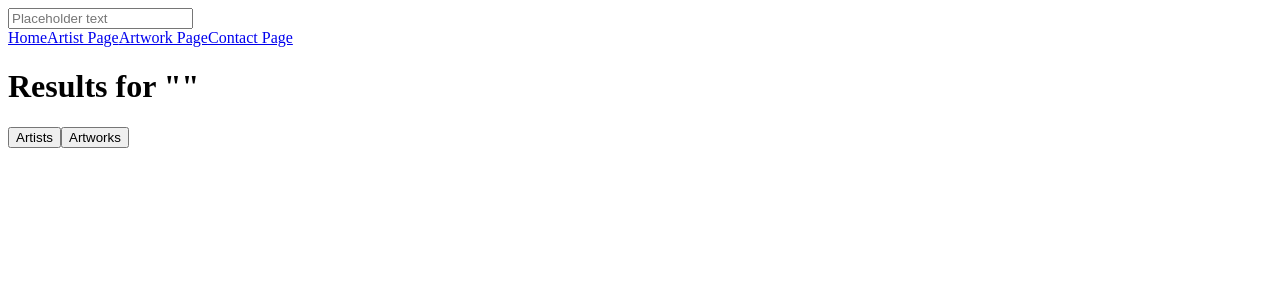
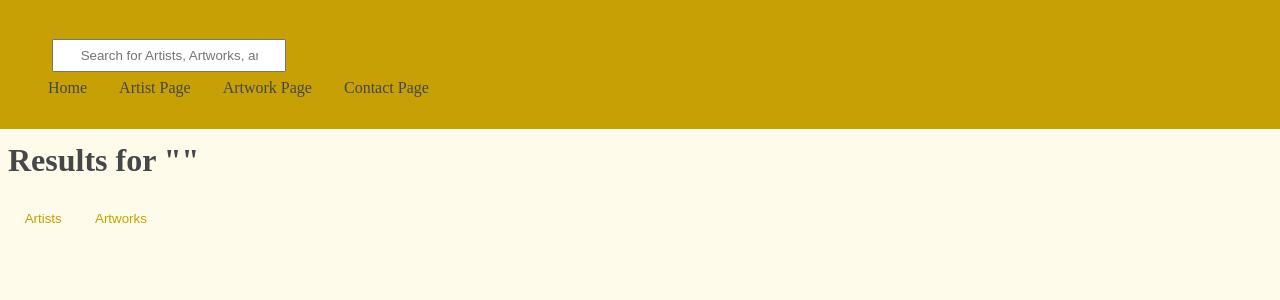
Before and after one commit to sanjam00/art-directory, a React (Vite) app: page /search in a window 1280 px wide. Shown: the top 300 px of the page. Built offline with nearby package versions, Linux system fonts and the light colour scheme.

Commit message:
added some styling. added classnames and ids for that

```diff
--- /dev/null
+++ b/src/components/NavBar.css
@@ -0,0 +1,26 @@
+.navbar {
+  background: #c7a005;
+  padding: 2em;
+  margin: -.5em;
+}
+
+/* links on left side, search bar on right*/
+.navbar>a {
+  padding: 1em;
+  text-decoration: none;
+  color: #45474A;
+}
+
+.navbar>a:hover{
+  color: #FFFBEB;
+  transition: .5s;
+}
+
+.searchbar {
+  padding: .25em;
+  margin: .2em 1em;
+}
+
+#searchbarinput{
+  padding: .5em 2em;
+}
--- a/src/components/NavBar.jsx
+++ b/src/components/NavBar.jsx
@@ -1,21 +1,22 @@
 import { NavLink } from "react-router"
 import SearchBar from "./SearchBar"
+import "./NavBar.css"
 
 export default function NavBar(){
 
   return (
-    <nav className="NavBar">
+    <nav className="navbar">
       <SearchBar />
 
       <NavLink to='/'>
         Home
       </NavLink>
 
-      <NavLink to='/artistpage'>
+      <NavLink to='/artists'>
         Artist Page
       </NavLink>
 
-      <NavLink to='/artworkpage'>
+      <NavLink to='/artworks'>
         Artwork Page
       </NavLink>
 
--- a/src/components/SearchBar.jsx
+++ b/src/components/SearchBar.jsx
@@ -14,10 +14,12 @@ export default function SearchBar(){
   }
 
   return (
-    <div className="SearchBar">
+    <div className="searchbar">
 
         <form onSubmit={handleSubmit}>
-          <input placeholder="Placeholder text"
+          <input
+            id="searchbarinput"
+            placeholder="Search for Artists, Artworks, and more"
             value={inputText}
             onChange={(e) => setInputText(e.target.value)}/>
         </form>
--- a/src/index.css
+++ b/src/index.css
@@ -0,0 +1,19 @@
+:root {
+  background-color: #FFFBEB;
+  color: #45474A;
+}
+
+/* make look like tabs, not buttons */
+button{
+  padding: .5em 1em;
+  margin:.25em;
+  background-color: #FFFBEB;
+  color: #C7A005;
+  border: none;
+}
+
+button:hover{
+  color: #7D7283;
+  transition: .5s;
+  scale: 1.1;
+}
--- a/src/pages/ArtistsPage.jsx
+++ b/src/pages/ArtistsPage.jsx
@@ -1,7 +1,11 @@
 
 export default function ArtistsPage() {
 
+  return (
+    <>
+    <h1>This is the Artist Page</h1>
+    <p>Here, view the directory of artists that will be listed alphabetically by last name, or search for an artist.</p>
+    <p>When you click on an artist, it should take you to the individual artist page, which will inclue synopsis, years livedm, country of origin, a photo (if available), a list of works, and possibly selected works</p>
+    </>
+  )
 }
-{/* <h1>This is the Artist Page</h1>
-  <p>Here, view the directory of artists that will be listed alphabetically by last name, or search for an artist.</p>
-  <p>When you click on an artist, it should take you to the individual artist page, which will inclue synopsis, years livedm, country of origin, a photo (if available), a list of works, and possibly selected works</p> */}
--- a/src/pages/SearchResultsPage.jsx
+++ b/src/pages/SearchResultsPage.jsx
@@ -59,9 +59,6 @@ export default function SearchResultsPage({ buildArtists }){
       <h1>Results for "{query}"</h1>
 
       <div className="tabs">
-        {/* <button onClick={() => setActiveTab("all")}>
-          All
-        </button> */}
         <button onClick={() => setActiveTab("artists")}>
           Artists
         </button>
@@ -72,7 +69,7 @@ export default function SearchResultsPage({ buildArtists }){
 
       {activeTab === "artists" &&
         artists.map(artist => (
-          <div key={artist.name}>
+          <div key={artist.name} className="artistCard">
             <h3 onClick={() => artistPageNavigate(artist)}>{artist.name}</h3>
             <p>{artist.nationality}</p>
             <p>{artist.beginDate} - {artist.endDate}</p>
@@ -83,7 +80,7 @@ export default function SearchResultsPage({ buildArtists }){
       {/* add navigation link when click on artist name */}
       {activeTab === "artworks" &&
         objects.map(object => (
-          <div key={object.objectID}>
+          <div key={object.objectID} className="artworkCard">
             <img src={object.primaryImageSmall ? object.primaryImageSmall : "(No image available at this time)"}
               alt="(No image available at this time)"/>
             <h3>{object.title}</h3>
```
